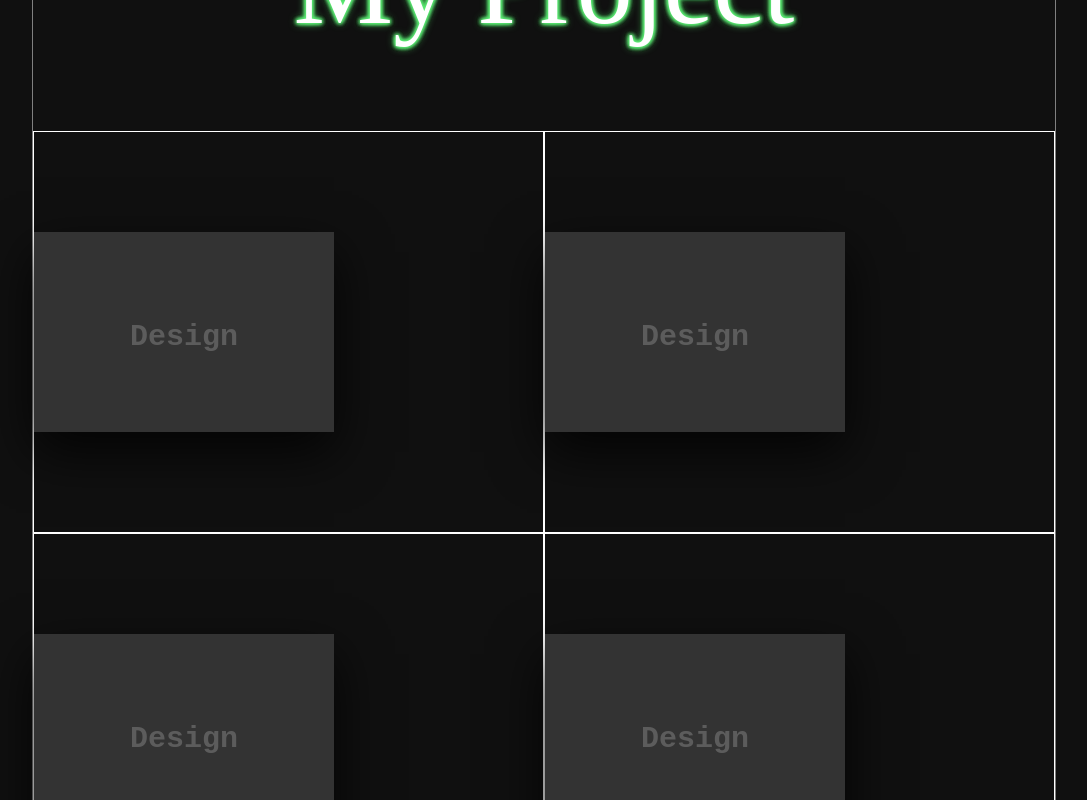
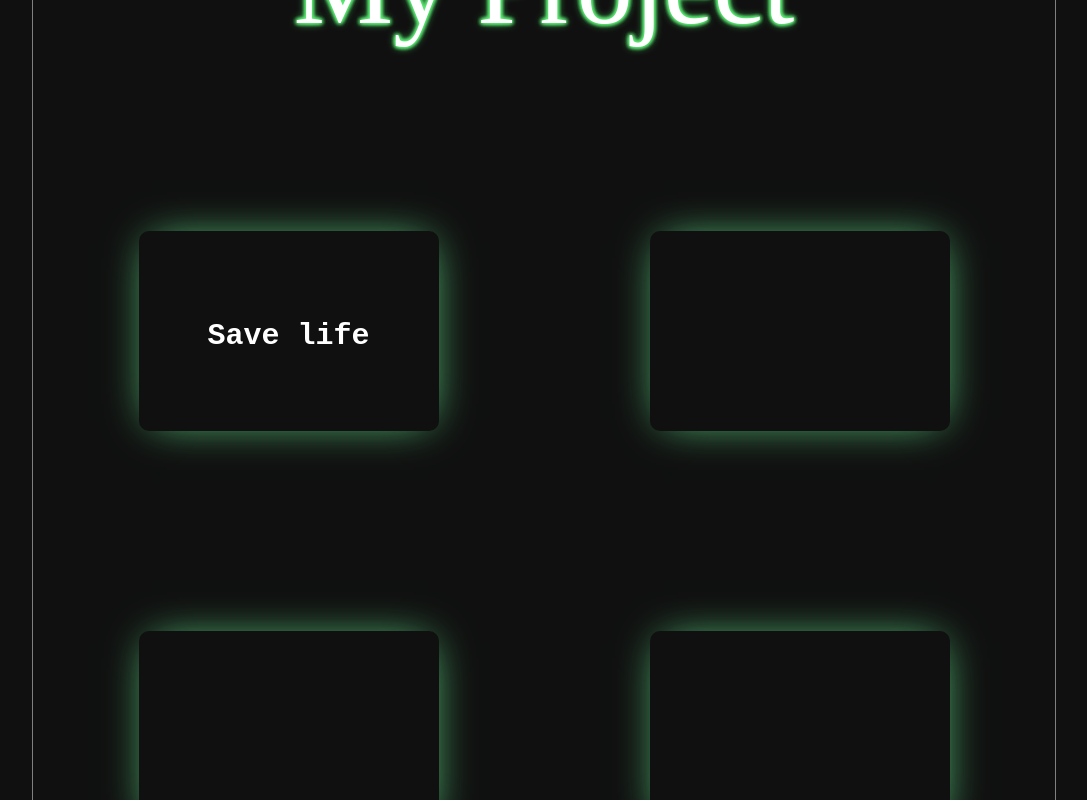
Before and after one commit to Nikolai-Doroshenko-93/portfolio, a React (Create React App) app: page / in a window 1280 px wide. Shown: the part 1800-2600 px from the top of the page, without its empty margins (96-1183 px from the left). Built offline with nearby package versions, Linux system fonts and the light colour scheme; a web font is replaced by a local one.

Commit message:
fix projects crads

```diff
--- a/src/common/viewButton/viewButton.scss
+++ b/src/common/viewButton/viewButton.scss
@@ -2,7 +2,7 @@ $green: rgb(106, 247, 151);
 
 :root {
   --size-default: 40px;
-  --size-sm: 10px;
+  --size-sm: 7px;
   --color-green: #{$green};
   --color-black: #000;
 }
@@ -52,7 +52,7 @@ html, body {
   height: 100%;
   align-items: center;
   justify-content: center;
-  padding: 16px;
+  padding: 10px;
 }
 
 .btn {
--- a/src/components/p4-Projects/Projects.js
+++ b/src/components/p4-Projects/Projects.js
@@ -15,7 +15,9 @@ const Projects = () => {
                 />
                 <div className={s.contentBlock}>
                     <Zoom>
-                        <ProjectCard/>
+                        <ProjectCard
+                            title={"Save life"}
+                        />
                         <ProjectCard/>
                         <ProjectCard/>
                         <ProjectCard/>
--- a/src/newComponents/newCards/ProjectCard.css
+++ b/src/newComponents/newCards/ProjectCard.css
@@ -1,8 +1,11 @@
-
+.cardBlock {
+    display: flex;
+    justify-content: center;
+    align-items: center;
+}
 .card{
     position: relative;
     cursor: pointer;
-    border: 1px solid white;
 }
 
 .card .face{
@@ -13,21 +16,23 @@
 
 .card .face.face1{
     position: relative;
-    background: #333;
+    border-radius: 10px;
     display: flex;
     justify-content: center;
     align-items: center;
     z-index: 1;
     transform: translateY(100px);
+    background: #101010;
+    box-shadow: 1px 0px 42px -12px rgb(106, 247, 151);
 }
 
 .card:hover .face.face1{
-    background: #ff0057;
     transform: translateY(0);
+
 }
 
 .card .face.face1 .content{
-    opacity: 0.2;
+    opacity: 1;
     transition: 0.5s;
 }
 
@@ -49,14 +54,15 @@
 
 .card .face.face2{
     position: relative;
-    background: #fff;
+    background: #101010;
     display: flex;
     justify-content: center;
     align-items: center;
     padding: 20px;
     box-sizing: border-box;
-    box-shadow: 0 20px 50px rgba(0, 0, 0, 0.8);
+    /*box-shadow: 0 20px 50px rgba(0, 0, 0, 0.8);*/
     transform: translateY(-100px);
+    border-radius: 10px;
 }
 
 .card:hover .face.face2{
@@ -82,3 +88,16 @@
     background: #333;
     color: #fff;
 }
+@media (max-width: 767px) {
+    .card:focus .face.face1{
+        transform: translateY(0);
+
+    }
+    .card:focus .face.face1 .content{
+        opacity: 1;
+    }
+    .card:focus .face.face2{
+        transform: translateY(0);
+    }
+
+}
--- a/src/newComponents/newCards/ProjectCard.js
+++ b/src/newComponents/newCards/ProjectCard.js
@@ -1,21 +1,22 @@
 import React from 'react'
 import './ProjectCard.css'
+import ViewButton from "../../common/viewButton/viewButton";
 
-export const ProjectCard = () => {
-    return (
+export const ProjectCard = (props) => {
+    return (<div className="cardBlock">
             <div className="card">
                 <div className="face face1">
                     <div className="content">
-                            <h3>Design</h3>
+                            <h3>{props.title}</h3>
                     </div>
                 </div>
                 <div className="face face2">
                     <div className="content">
-                        <p>Lorem ipsum dolor sit amet consectetur adipisicing elit. Quas cum cumque minus iste veritatis
-                            provident at.</p>
-                        <a href="#">Read More</a>
+                        <p>{props.info}</p>
+                        <ViewButton/>
                     </div>
                 </div>
             </div>
+        </div>
     )
 }
```
